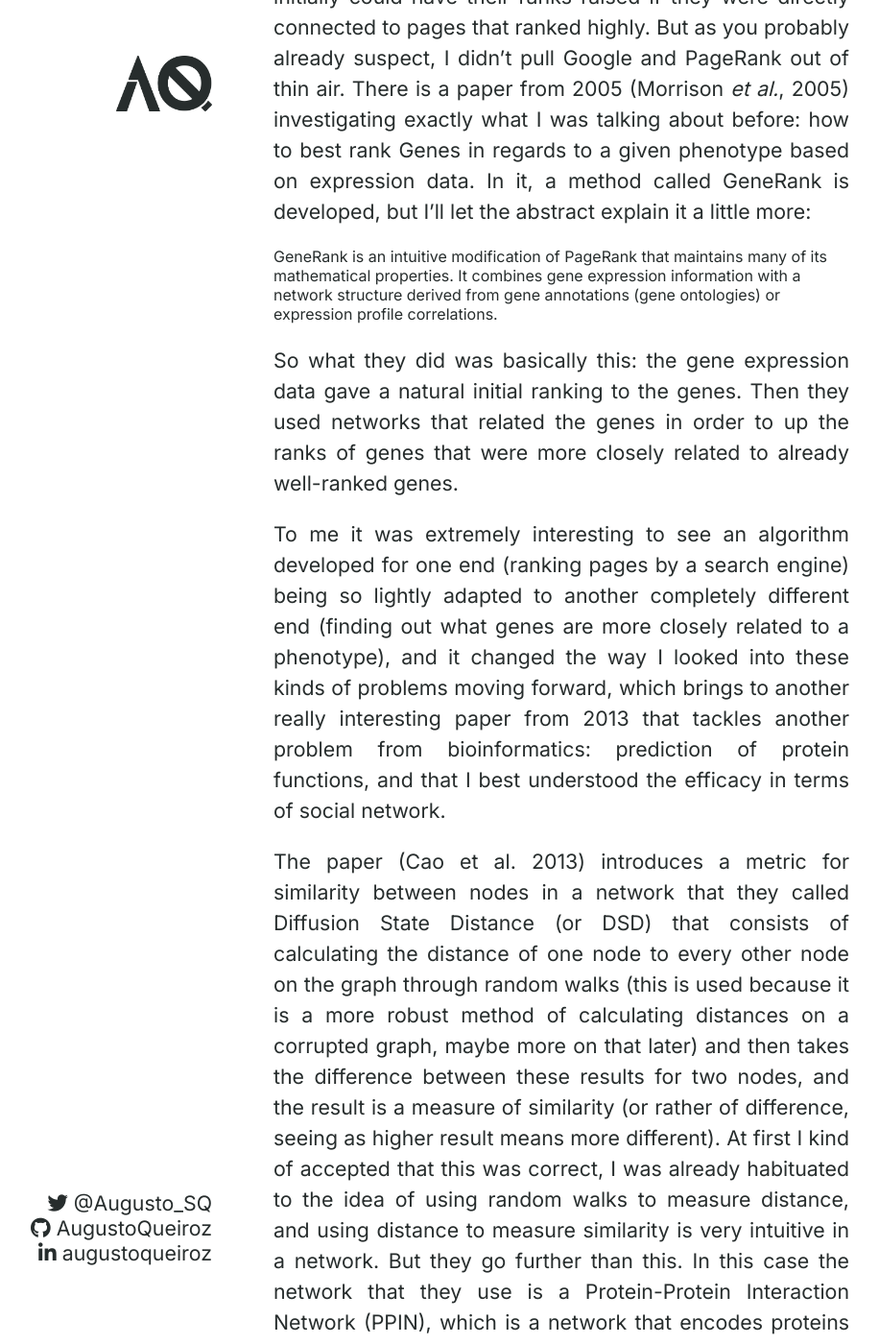
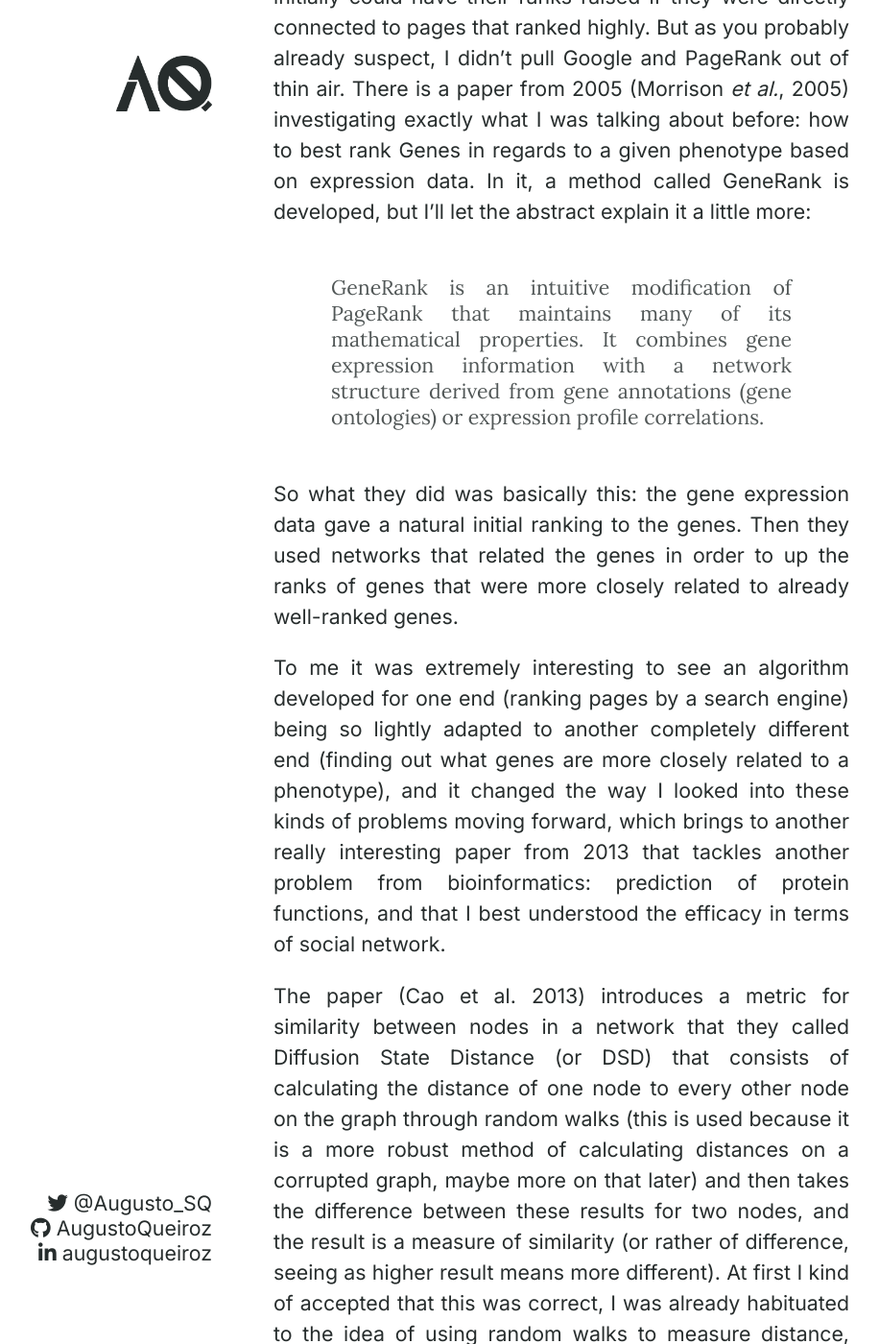
Before and after one commit to AugustoQueiroz/blog, a Jekyll site: the page built from _posts/2020-04-29-similarity.markdown, in a window 1280 px wide and 1400 px high, scrolled down 1804 px. Shown: the whole window at 96% size, without its empty margins (29-945 px from the left). Built offline with Jekyll 4.4.1, drawn with Linux system fonts in a browser that asks for light colours; our own code applies the rules of GitHub Pages for plain Markdown files.

Commit message:
Added code styling

```diff
--- a/_layouts/default.html
+++ b/_layouts/default.html
@@ -10,6 +10,7 @@
 		<!-- Google Fonts -->
 		<link href="https://fonts.googleapis.com/css2?family=Lora:ital,wght@0,400;0,500;0,600;1,400;1,500;1,600&display=swap" rel="stylesheet">
 		<link href="https://fonts.googleapis.com/css2?family=Inter:wght@300;400;500;600&display=swap" rel="stylesheet">
+		<link href="https://fonts.googleapis.com/css2?family=Fira+Code&display=swap" rel="stylesheet">
 
 		<!-- Font Awesome -->
         <link rel="stylesheet" href="https://use.fontawesome.com/releases/v5.7.2/css/all.css" integrity="sha384-fnmOCqbTlWIlj8LyTjo7mOUStjsKC4pOpQbqyi7RrhN7udi9RwhKkMHpvLbHG9Sr" crossorigin="anonymous">
--- a/_posts/2020-04-29-similarity.markdown
+++ b/_posts/2020-04-29-similarity.markdown
@@ -10,9 +10,9 @@ Another interesting use of something that could be interpreted as similarity is
 
 Alright then, but how to define similarity? That's where networks come in. Biological Networks (or bionets) to be more precise. Now, there are different types of networks, and each of those types has different actual networks that have their upsides and downsides, so I wont get too much into it. But one thing that you can do to establish similarity between two nodes in a network is to use the structure of the network. A simple way to measure this is through the distance between two nodes. Nodes that have an edge between them are probably more similar than nodes that don't. This is an idea that was very strong in Google's original PageRank algorithm: pages were nodes and the edges between them indicated whether or not there was a link from one to the other, pages that were ranked lower initially could have their ranks raised if they were directly connected to pages that ranked highly. But as you probably already suspect, I didn't pull Google and PageRank out of thin air. There is a paper from 2005 (Morrison *et al.*, 2005) investigating exactly what I was talking about before: how to best rank Genes in regards to a given phenotype based on expression data. In it, a method called GeneRank is developed, but I'll let the abstract explain it a little more:
 
-<quote>
+<div class='quote'>
 GeneRank is an intuitive modification of PageRank that maintains many of its mathematical properties. It combines gene expression information with a network structure derived from gene annotations (gene ontologies) or expression profile correlations.
-</quote>
+</div>
 
 So what they did was basically this: the gene expression data gave a natural initial ranking to the genes. Then they used networks that related the genes in order to up the ranks of genes that were more closely related to already well-ranked genes.
 
--- a/assets/css/style.css
+++ b/assets/css/style.css
@@ -14,6 +14,10 @@ html {
 	--dark: #272D2D;
 	--yellow: #FFE74C;
 	--green: #01AF75;
+	--red: #DF2935;
+	--blue: #5BC3EB;
+	--pink: #FF99C9;
+	--teal: #4ECDC4;
 }
 
 body {
@@ -144,3 +148,57 @@ div#content p {
 	text-align: justify;
 	line-height: 150%;
 }
+
+div#content div.quote {
+	width: 80%;
+	margin: 50px auto;
+	font-family: 'Lora', serif;
+	font-size: 16pt;
+	text-align: justify;
+	color: #515757;
+}
+
+div#content code {
+	background-color: var(--dark);
+	color: var(--light);
+	font-family: 'Fira Code', monospace;
+	font-size: 14pt;
+}
+
+div#content code.highlighter-rouge {
+	border-radius: 5px;
+	padding: 5px 10px;
+}
+
+div#content pre {
+	background-color: var(--dark);
+	color: var(--light);
+	font-family: 'Fira Code', monospace;
+	font-size: 14pt;
+	padding: 20px;
+
+	border-radius: 5px;
+}
+
+div#content pre .o {
+}
+
+div#content pre .k {
+	color: var(--blue);
+}
+
+div#content pre .ow {
+	color: var(--teal);
+}
+
+div#content pre .s {
+	color: var(--yellow);
+}
+
+div#content pre .nb {
+	color: var(--pink);
+}
+
+div#content pre .c {
+	color: #7C8181;
+}
```
